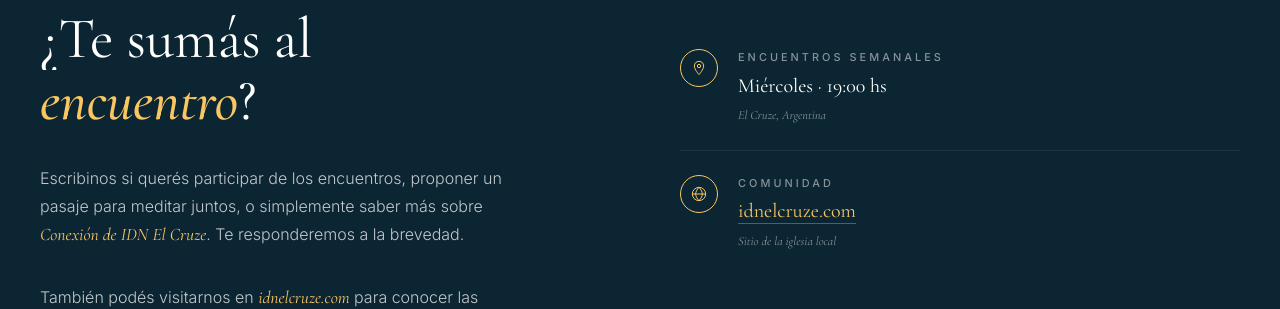
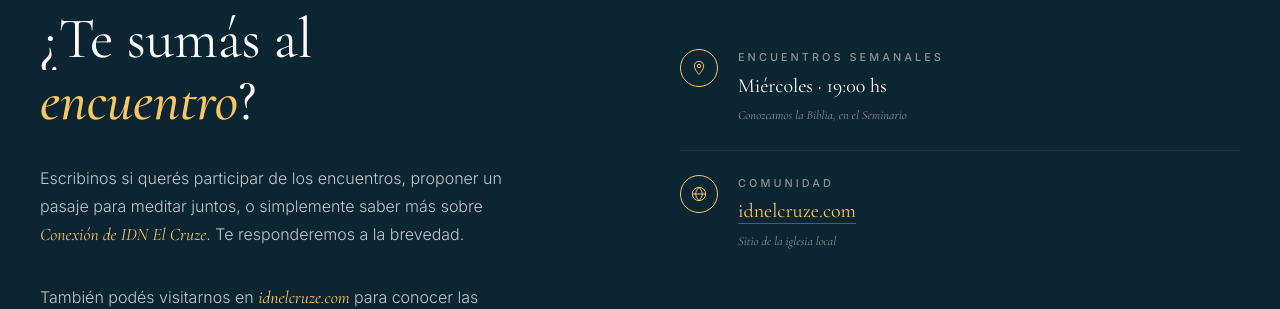
Before and after one commit to iporoma/conozcamoslabiblia, a Jekyll site: the page built from index.html, in a window 1280 px wide and 900 px high, scrolled down 4512 px. Shown: the part 153-462 px from the top of the window. Built offline with Jekyll 4.4.1, drawn with Linux system fonts in a browser that asks for light colours.

Commit message:
Update contact details note in index.html

```diff
--- a/index.html
+++ b/index.html
@@ -345,7 +345,7 @@ title: Conozcamos la Biblia
         <div class="contact__details-content">
           <div class="contact__details-label">Encuentros semanales</div>
           <div class="contact__details-value">Miércoles · 19:00 hs</div>
-          <div class="contact__details-note">El Cruze, Argentina</div>
+          <div class="contact__details-note">Conozcamos la Biblia, en el Seminario</div>
         </div>
       </li>
       <li>
```
